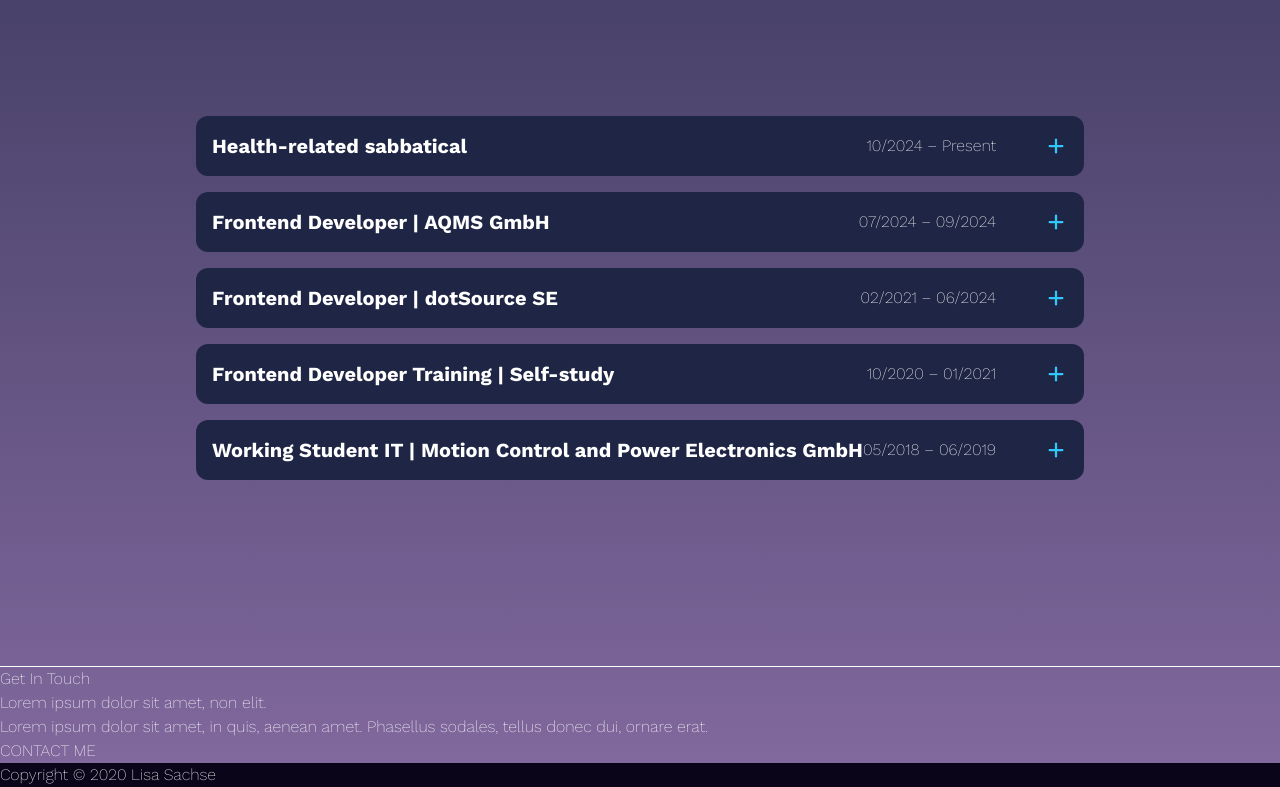
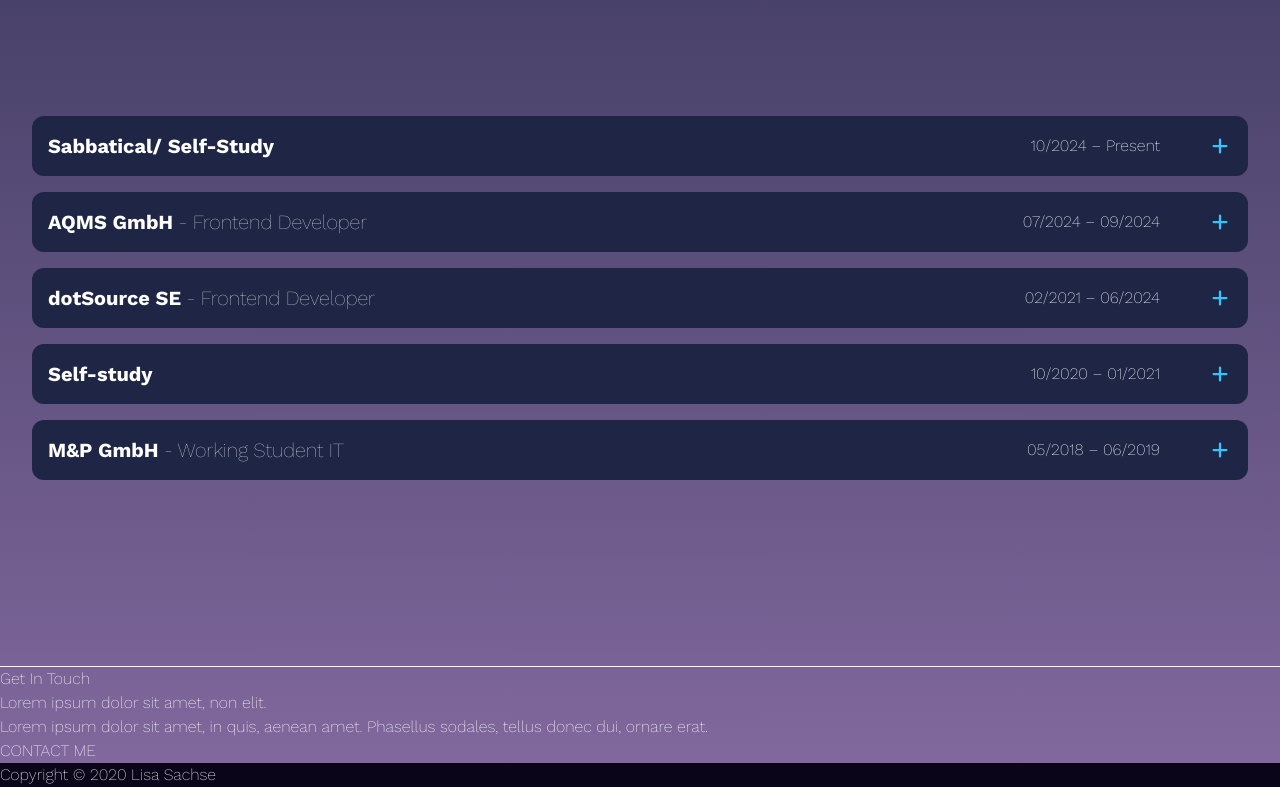
Before and after one commit to sernili/portfolio-react, a React (Vite) app: page / in a window 1280 px wide. Shown: the part 2854-3641 px from the top of the page. Built offline with nearby package versions, Linux system fonts and the light colour scheme.

Commit message:
career: improve headline of jobs

```diff
--- a/src/components/career.tsx
+++ b/src/components/career.tsx
@@ -4,8 +4,11 @@
   const workExperience = [
     {
       period: "10/2024 – Present",
-      company: "Health-related sabbatical",
-      details: ["Self-directed further training in React and TypeScript"],
+      company: "Sabbatical/ Self-Study",
+      details: [
+        "Health-related sabbatical",
+        "Self-directed further training in React and TypeScript",
+      ],
       tags: ["React", "Next.js", "Typescript"],
     },
     {
@@ -37,13 +40,12 @@
     {
       period: "10/2020 – 01/2021",
       company: "Self-study",
-      role: "Frontend Developer Training",
       details: ["Training towards becoming a Frontend Developer"],
       tags: ["HTML", "CSS", "JavaScript"],
     },
     {
       period: "05/2018 – 06/2019",
-      company: "Motion Control and Power Electronics GmbH",
+      company: "M&P GmbH",
       role: "Working Student IT",
       details: [
         "Support in the selection and introduction of a document management system",
@@ -85,14 +87,14 @@
         <div>
           <h2 className="my-6 text-center text-8xl font-bold">Career</h2>
         </div>
-        <div className="space-y-4">
+        <div className="w-full space-y-4">
           {workExperience.map((work) => {
             return (
               <details className="group bg-dark relative w-full rounded-xl p-4">
                 <summary className="marker:color-accent open mb-0 flex items-center justify-between marker:absolute marker:content-none">
                   <h3 className="text-xl font-bold">
-                    {work.role && `${work.role} | `}
                     {work.company}
+                    <span className="font-thin">{work.role && ` - ${work.role}`}</span>
                   </h3>
                   <div className="flex items-center space-x-12">
                     <span>{work.period}</span>
@@ -101,7 +103,7 @@
                   </div>
                 </summary>
                 <div className="mt-6 space-y-6">
-                  <ol className="list-inside list-disc">
+                  <ol className="ml-4 list-inside list-disc">
                     {work.details.map((detail) => {
                       return <li>{detail}</li>
                     })}
```
